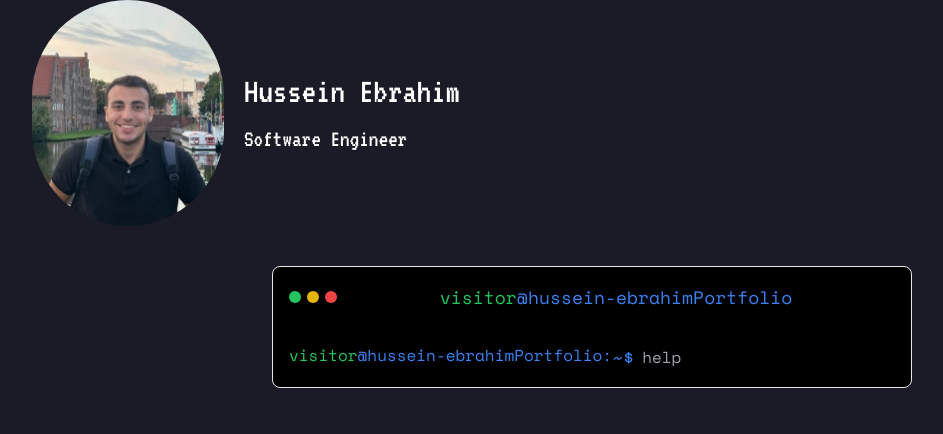
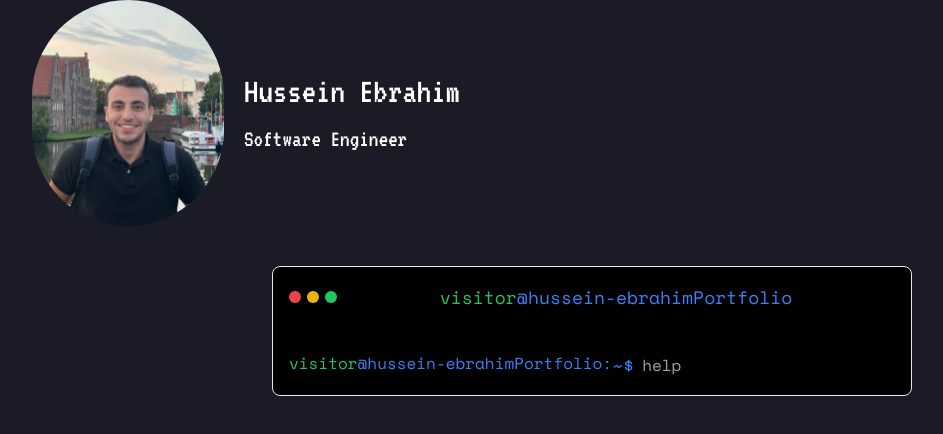
Before and after one commit to HusseinYasser/portfolio, a React (Vite) app in the folder my-portfolio/: page / in a window 1280 px wide. Shown: the top 434 px of the page, without its empty margins (48-991 px from the left). Built offline with nearby package versions, Linux system fonts and the light colour scheme.

Commit message:
added scrolling to terminal

```diff
--- a/my-portfolio/src/components/Terminal.jsx
+++ b/my-portfolio/src/components/Terminal.jsx
@@ -1,4 +1,4 @@
-import { useState } from "react";
+import { useState, useRef, useEffect } from "react";
 
 const Terminal = () => {
 
@@ -7,6 +7,17 @@ const Terminal = () => {
     const [prevCommands, setPrevCommands] = useState([]);
 
     const [prevOutputs, setPrevOutputs] = useState([]);
+
+    const scrollableRef = useRef(null);
+
+    const inputRef = useRef(null);
+
+    useEffect(
+        () => {
+            scrollableRef.current.scrollTo(0, scrollableRef.current.scrollHeight);
+            inputRef.current.focus();
+        }
+    )
 
     const executeCommand = () =>
     {
@@ -22,16 +33,16 @@ const Terminal = () => {
             {/* Terminal Header */}
             <div className = "flex mb-8">
                 <div className="flex space-x-1.5 items-center mr-auto">
+                        <div className="bg-red-500 w-3 h-3 rounded-full" />
+                        <div className="bg-yellow-500 w-3 h-3 rounded-full" />
                         <div className="bg-green-500 w-3 h-3 rounded-full" />
-                    <div className="bg-yellow-500 w-3 h-3 rounded-full" />
-                    <div className="bg-red-500 w-3 h-3 rounded-full" />
                 </div>
                 <div className="text-blue-500 mr-auto text-lg">
                     <span className="text-green-500">visitor</span>@hussein-ebrahimPortfolio
                 </div>
 
             </div>
-
+            <div className="max-h-96 overflow-y-auto" ref = {scrollableRef}>
                 {/* Hitory */}
                 {
                     prevCommands.map((cmd, idx) => {
@@ -61,10 +72,11 @@ const Terminal = () => {
                         onKeyDown={(event)=>{
                             if(event.key === "Enter")
                                 executeCommand();
-                    }} />
+                        }}
+                        ref = {inputRef} />
                     </div>
                 </div>
-
+            </div>
         </div>
     </div>
   )
--- a/my-portfolio/src/index.css
+++ b/my-portfolio/src/index.css
@@ -2,3 +2,28 @@
 @tailwind base;
 @tailwind components;
 @tailwind utilities;
+
+
+/* Custom scrollbar styles */
+/* Track */
+::-webkit-scrollbar {
+    width: 5px; /* Set the width of the scrollbar */
+
+  }
+
+  /* Thumb */
+  ::-webkit-scrollbar-thumb {
+    background-color: gray; /* Set the color of the scrollbar thumb */
+    border-radius: 6px; /* Set the border radius of the scrollbar thumb */
+    width: 10px;;
+  }
+
+  /* Track */
+  ::-webkit-scrollbar-track {
+    background: black; /* Set the background color of the scrollbar track */
+  }
+
+  /* Handle on hover */
+  ::-webkit-scrollbar-thumb:hover {
+    width: 10px; /* Increase the width of the scrollbar thumb on hover */
+  }
```
Lines whose indentation alone changed are shown as unchanged.
